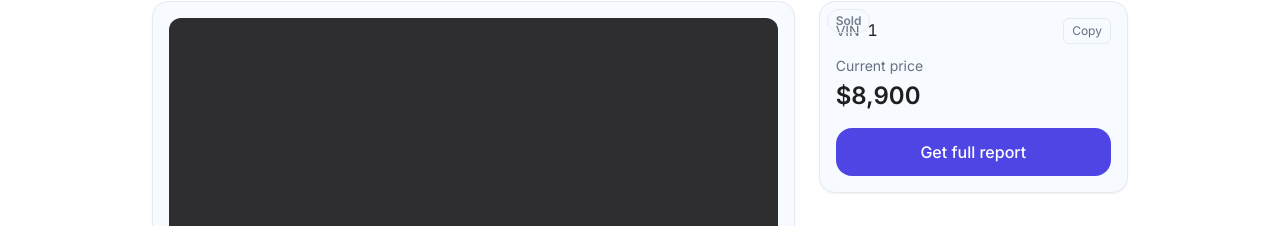
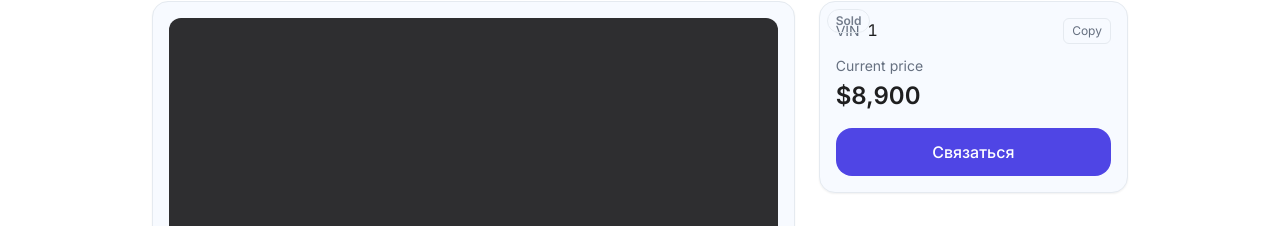
Before and after one commit to KestutisTreciokas/vinops, a Next.js app in the folder frontend/: page /1/vin/1 in a window 1280 px wide. Shown: the part 193-419 px from the top of the page. Built offline with nearby package versions, Linux system fonts and the light colour scheme.

Commit message:
vin: sidebar CTA — replace 'Get full report' with 'Связаться' (no full report yet)

```diff
--- a/frontend/src/components/vin/AsideSummary.tsx
+++ b/frontend/src/components/vin/AsideSummary.tsx
@@ -30,7 +30,7 @@ export default function AsideSummary({ vin, priceUSD, status = 'active', ctaHref
           </div>
         </div>
 
-        <a href={ctaHref} className="btn btn-primary btn-lg w-full">Get full report</a>
+        <a href={ctaHref} className="btn btn-primary btn-lg w-full">Связаться</a>
       </div>
     </aside>
   )
```
Also changed, not shown: 1 other file (tests, documents, lock files or other folders).
